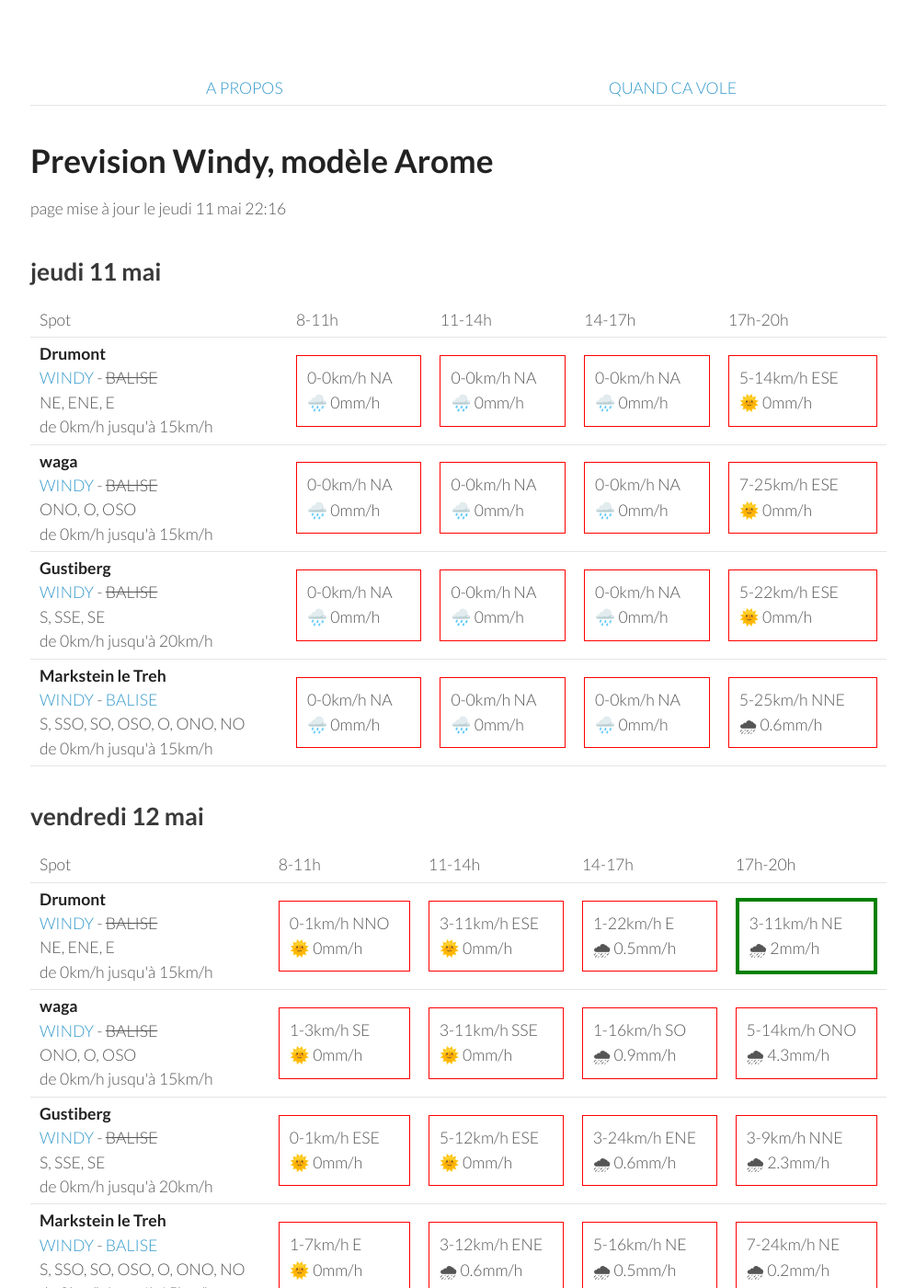
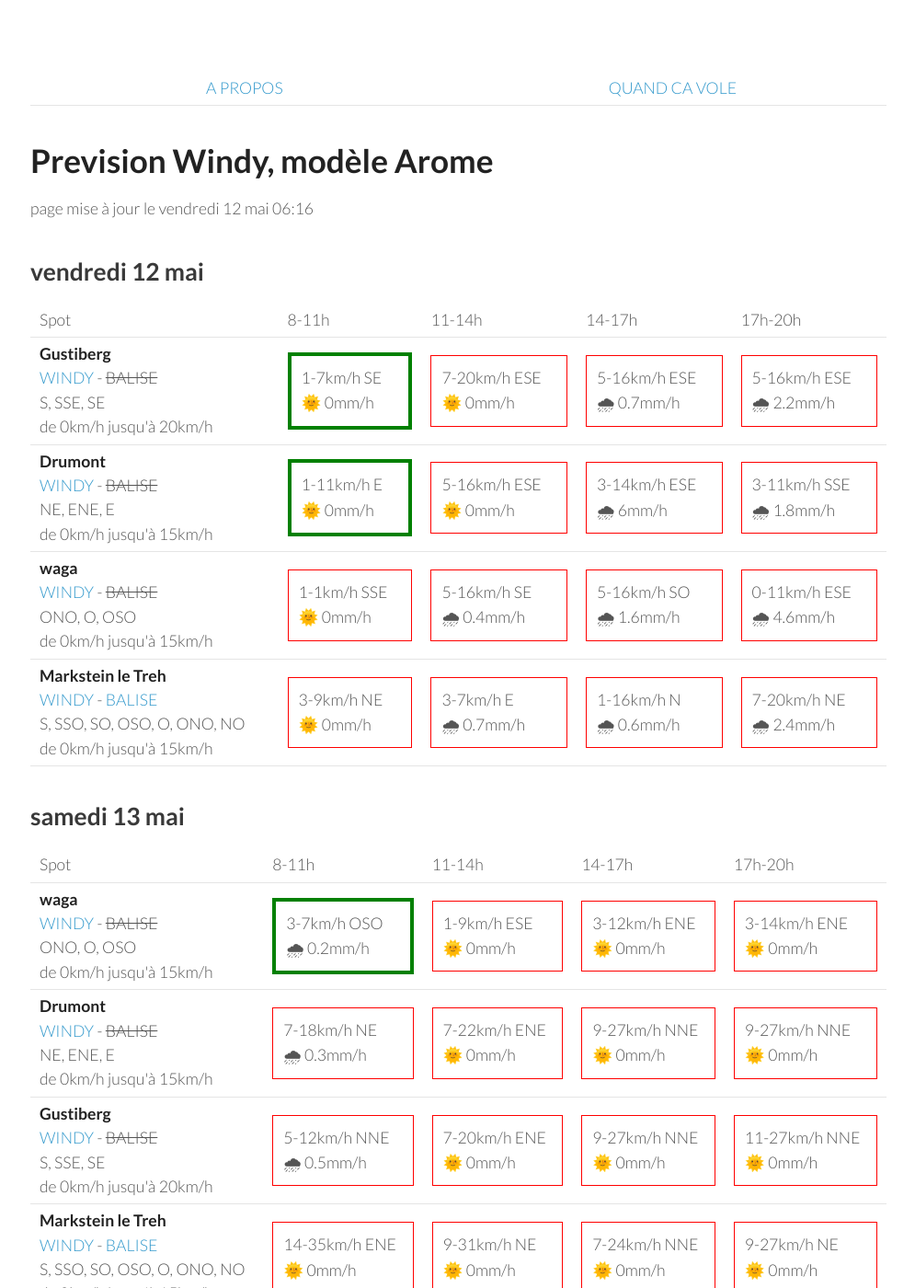
Before and after one commit to parapente-dans-le-nord/parapente-dans-le-nord.github.io, a Jekyll site: the page built from vosges.markdown, in a window 1280 px wide and 1400 px high. Shown: the whole window at 92% size, without its empty margins (25-1020 px from the left). Built offline with Jekyll 4.4.1, drawn with Linux system fonts in a browser that asks for light colours; some of the changed text lies outside the part shown.

Commit message:
update index.markdown

```diff
--- a/vosges.markdown
+++ b/vosges.markdown
@@ -7,60 +7,8 @@ title:  "Tous les spots"
 {: .links}
 
 # Prevision Windy, modèle Arome
-page mise à jour le jeudi 11 mai 22:16
+page mise à jour le vendredi 12 mai 06:16
 
-## jeudi 11 mai
-
-{::nomarkdown}
-<table>
-  <tbody>
-    <tr>
-      <td>Spot</td>
-      <td>8-11h</td>
-      <td>11-14h</td>
-      <td>14-17h</td>
-      <td>17h-20h</td>
-    </tr>
-<tr>
-        <td><strong>Drumont</strong><br><a href="https://windy.com/47.898/6.919?47.687,6.919,9,m:eYYagmG">WINDY</a> - <span class="no-balise"> BALISE </span><br> <span class="vent-favorable">NE, ENE, E</span><br><span class="force-vent">de 0km/h jusqu'à 15km/h</span> </td>
-
-            <td><div class="not-flyable"><p>0-0km/h NA</p><p>🌧️ 0mm/h</p></div></td>
-            <td><div class="not-flyable"><p>0-0km/h NA</p><p>🌧️ 0mm/h</p></div></td>
-            <td><div class="not-flyable"><p>0-0km/h NA</p><p>🌧️ 0mm/h</p></div></td>
-            <td><div class="not-flyable"><p>5-14km/h ESE</p><p>🌞 0mm/h</p></div></td>
-
-    </tr>
-<tr>
-        <td><strong>waga</strong><br><a href="https://windy.com/47.903/6.996?47.900,6.983,15">WINDY</a> - <span class="no-balise"> BALISE </span><br> <span class="vent-favorable">ONO, O, OSO</span><br><span class="force-vent">de 0km/h jusqu'à 15km/h</span> </td>
-
-            <td><div class="not-flyable"><p>0-0km/h NA</p><p>🌧️ 0mm/h</p></div></td>
-            <td><div class="not-flyable"><p>0-0km/h NA</p><p>🌧️ 0mm/h</p></div></td>
-            <td><div class="not-flyable"><p>0-0km/h NA</p><p>🌧️ 0mm/h</p></div></td>
-            <td><div class="not-flyable"><p>7-25km/h ESE</p><p>🌞 0mm/h</p></div></td>
-
-    </tr>
-<tr>
-        <td><strong>Gustiberg</strong><br><a href="https://windy.com/47.894/6.934?47.891,6.934,15,m:eYYagmI">WINDY</a> - <span class="no-balise"> BALISE </span><br> <span class="vent-favorable">S, SSE, SE</span><br><span class="force-vent">de 0km/h jusqu'à 20km/h</span> </td>
-
-            <td><div class="not-flyable"><p>0-0km/h NA</p><p>🌧️ 0mm/h</p></div></td>
-            <td><div class="not-flyable"><p>0-0km/h NA</p><p>🌧️ 0mm/h</p></div></td>
-            <td><div class="not-flyable"><p>0-0km/h NA</p><p>🌧️ 0mm/h</p></div></td>
-            <td><div class="not-flyable"><p>5-22km/h ESE</p><p>🌞 0mm/h</p></div></td>
-
-    </tr>
-<tr>
-        <td><strong>Markstein le Treh</strong><br><a href="https://windy.com/47.926/7.012?47.505,7.012,8,m:eY1agmQ">WINDY</a> - <span class=""><a href="http://www.balisemeteo.com/balise.php?idBalise=136">BALISE</a> </span><br> <span class="vent-favorable">S, SSO, SO, OSO, O, ONO, NO</span><br><span class="force-vent">de 0km/h jusqu'à 15km/h</span> </td>
-
-            <td><div class="not-flyable"><p>0-0km/h NA</p><p>🌧️ 0mm/h</p></div></td>
-            <td><div class="not-flyable"><p>0-0km/h NA</p><p>🌧️ 0mm/h</p></div></td>
-            <td><div class="not-flyable"><p>0-0km/h NA</p><p>🌧️ 0mm/h</p></div></td>
-            <td><div class="not-flyable"><p>5-25km/h NNE</p><p>🌧 0.6mm/h</p></div></td>
-
-    </tr>
-
-</tbody>
-</table>
-{:/}
 ## vendredi 12 mai
 
 {::nomarkdown}
@@ -74,42 +22,42 @@ page mise à jour le jeudi 11 mai 22:16
       <td>17h-20h</td>
     </tr>
 <tr>
+        <td><strong>Gustiberg</strong><br><a href="https://windy.com/47.894/6.934?47.891,6.934,15,m:eYYagmI">WINDY</a> - <span class="no-balise"> BALISE </span><br> <span class="vent-favorable">S, SSE, SE</span><br><span class="force-vent">de 0km/h jusqu'à 20km/h</span> </td>
+
+            <td><div class="flyable"><p>1-7km/h SE</p><p>🌞 0mm/h</p></div></td>
+            <td><div class="not-flyable"><p>7-20km/h ESE</p><p>🌞 0mm/h</p></div></td>
+            <td><div class="not-flyable"><p>5-16km/h ESE</p><p>🌧 0.7mm/h</p></div></td>
+            <td><div class="not-flyable"><p>5-16km/h ESE</p><p>🌧 2.2mm/h</p></div></td>
+
+
+    </tr>
+<tr>
         <td><strong>Drumont</strong><br><a href="https://windy.com/47.898/6.919?47.687,6.919,9,m:eYYagmG">WINDY</a> - <span class="no-balise"> BALISE </span><br> <span class="vent-favorable">NE, ENE, E</span><br><span class="force-vent">de 0km/h jusqu'à 15km/h</span> </td>
 
-            <td><div class="not-flyable"><p>0-1km/h NNO</p><p>🌞 0mm/h</p></div></td>
-            <td><div class="not-flyable"><p>3-11km/h ESE</p><p>🌞 0mm/h</p></div></td>
-            <td><div class="not-flyable"><p>1-22km/h E</p><p>🌧 0.5mm/h</p></div></td>
-            <td><div class="flyable"><p>3-11km/h NE</p><p>🌧 2mm/h</p></div></td>
+            <td><div class="flyable"><p>1-11km/h E</p><p>🌞 0mm/h</p></div></td>
+            <td><div class="not-flyable"><p>5-16km/h ESE</p><p>🌞 0mm/h</p></div></td>
+            <td><div class="not-flyable"><p>3-14km/h ESE</p><p>🌧 6mm/h</p></div></td>
+            <td><div class="not-flyable"><p>3-11km/h SSE</p><p>🌧 1.8mm/h</p></div></td>
 
 
     </tr>
 <tr>
         <td><strong>waga</strong><br><a href="https://windy.com/47.903/6.996?47.900,6.983,15">WINDY</a> - <span class="no-balise"> BALISE </span><br> <span class="vent-favorable">ONO, O, OSO</span><br><span class="force-vent">de 0km/h jusqu'à 15km/h</span> </td>
 
-            <td><div class="not-flyable"><p>1-3km/h SE</p><p>🌞 0mm/h</p></div></td>
-            <td><div class="not-flyable"><p>3-11km/h SSE</p><p>🌞 0mm/h</p></div></td>
-            <td><div class="not-flyable"><p>1-16km/h SO</p><p>🌧 0.9mm/h</p></div></td>
-            <td><div class="not-flyable"><p>5-14km/h ONO</p><p>🌧 4.3mm/h</p></div></td>
-
-
-    </tr>
-<tr>
-        <td><strong>Gustiberg</strong><br><a href="https://windy.com/47.894/6.934?47.891,6.934,15,m:eYYagmI">WINDY</a> - <span class="no-balise"> BALISE </span><br> <span class="vent-favorable">S, SSE, SE</span><br><span class="force-vent">de 0km/h jusqu'à 20km/h</span> </td>
-
-            <td><div class="not-flyable"><p>0-1km/h ESE</p><p>🌞 0mm/h</p></div></td>
-            <td><div class="not-flyable"><p>5-12km/h ESE</p><p>🌞 0mm/h</p></div></td>
-            <td><div class="not-flyable"><p>3-24km/h ENE</p><p>🌧 0.6mm/h</p></div></td>
-            <td><div class="not-flyable"><p>3-9km/h NNE</p><p>🌧 2.3mm/h</p></div></td>
+            <td><div class="not-flyable"><p>1-1km/h SSE</p><p>🌞 0mm/h</p></div></td>
+            <td><div class="not-flyable"><p>5-16km/h SE</p><p>🌧 0.4mm/h</p></div></td>
+            <td><div class="not-flyable"><p>5-16km/h SO</p><p>🌧 1.6mm/h</p></div></td>
+            <td><div class="not-flyable"><p>0-11km/h ESE</p><p>🌧 4.6mm/h</p></div></td>
 
 
     </tr>
 <tr>
         <td><strong>Markstein le Treh</strong><br><a href="https://windy.com/47.926/7.012?47.505,7.012,8,m:eY1agmQ">WINDY</a> - <span class=""><a href="http://www.balisemeteo.com/balise.php?idBalise=136">BALISE</a> </span><br> <span class="vent-favorable">S, SSO, SO, OSO, O, ONO, NO</span><br><span class="force-vent">de 0km/h jusqu'à 15km/h</span> </td>
 
-            <td><div class="not-flyable"><p>1-7km/h E</p><p>🌞 0mm/h</p></div></td>
-            <td><div class="not-flyable"><p>3-12km/h ENE</p><p>🌧 0.6mm/h</p></div></td>
-            <td><div class="not-flyable"><p>5-16km/h NE</p><p>🌧 0.5mm/h</p></div></td>
-            <td><div class="not-flyable"><p>7-24km/h NE</p><p>🌧 0.2mm/h</p></div></td>
+            <td><div class="not-flyable"><p>3-9km/h NE</p><p>🌞 0mm/h</p></div></td>
+            <td><div class="not-flyable"><p>3-7km/h E</p><p>🌧 0.7mm/h</p></div></td>
+            <td><div class="not-flyable"><p>1-16km/h N</p><p>🌧 0.6mm/h</p></div></td>
+            <td><div class="not-flyable"><p>7-20km/h NE</p><p>🌧 2.4mm/h</p></div></td>
 
 
     </tr>
@@ -132,40 +80,40 @@ page mise à jour le jeudi 11 mai 22:16
 <tr>
         <td><strong>waga</strong><br><a href="https://windy.com/47.903/6.996?47.900,6.983,15">WINDY</a> - <span class="no-balise"> BALISE </span><br> <span class="vent-favorable">ONO, O, OSO</span><br><span class="force-vent">de 0km/h jusqu'à 15km/h</span> </td>
 
-            <td><div class="flyable"><p>1-7km/h OSO</p><p>🌞 0mm/h</p></div></td>
-            <td><div class="not-flyable"><p>9-29km/h ENE</p><p>🌧 0.4mm/h</p></div></td>
-            <td><div class="not-flyable"><p>9-31km/h ENE</p><p>🌧 0.2mm/h</p></div></td>
-            <td><div class="not-flyable"><p>11-33km/h NE</p><p>🌧 1.9mm/h</p></div></td>
+            <td><div class="flyable"><p>3-7km/h OSO</p><p>🌧 0.2mm/h</p></div></td>
+            <td><div class="not-flyable"><p>1-9km/h ESE</p><p>🌞 0mm/h</p></div></td>
+            <td><div class="not-flyable"><p>3-12km/h ENE</p><p>🌞 0mm/h</p></div></td>
+            <td><div class="not-flyable"><p>3-14km/h ENE</p><p>🌞 0mm/h</p></div></td>
 
 
     </tr>
 <tr>
         <td><strong>Drumont</strong><br><a href="https://windy.com/47.898/6.919?47.687,6.919,9,m:eYYagmG">WINDY</a> - <span class="no-balise"> BALISE </span><br> <span class="vent-favorable">NE, ENE, E</span><br><span class="force-vent">de 0km/h jusqu'à 15km/h</span> </td>
 
-            <td><div class="not-flyable"><p>5-20km/h ENE</p><p>🌞 0mm/h</p></div></td>
-            <td><div class="not-flyable"><p>9-24km/h ENE</p><p>🌧 1.2mm/h</p></div></td>
-            <td><div class="not-flyable"><p>5-25km/h NE</p><p>🌧 0.2mm/h</p></div></td>
-            <td><div class="not-flyable"><p>9-29km/h NE</p><p>🌧 1.2mm/h</p></div></td>
+            <td><div class="not-flyable"><p>7-18km/h NE</p><p>🌧 0.3mm/h</p></div></td>
+            <td><div class="not-flyable"><p>7-22km/h ENE</p><p>🌞 0mm/h</p></div></td>
+            <td><div class="not-flyable"><p>9-27km/h NNE</p><p>🌞 0mm/h</p></div></td>
+            <td><div class="not-flyable"><p>9-27km/h NNE</p><p>🌞 0mm/h</p></div></td>
 
 
     </tr>
 <tr>
         <td><strong>Gustiberg</strong><br><a href="https://windy.com/47.894/6.934?47.891,6.934,15,m:eYYagmI">WINDY</a> - <span class="no-balise"> BALISE </span><br> <span class="vent-favorable">S, SSE, SE</span><br><span class="force-vent">de 0km/h jusqu'à 20km/h</span> </td>
 
-            <td><div class="not-flyable"><p>5-16km/h NE</p><p>🌞 0mm/h</p></div></td>
-            <td><div class="not-flyable"><p>9-25km/h ENE</p><p>🌧 1mm/h</p></div></td>
-            <td><div class="not-flyable"><p>5-27km/h NE</p><p>🌧 0.2mm/h</p></div></td>
-            <td><div class="not-flyable"><p>9-29km/h NE</p><p>🌧 1.4mm/h</p></div></td>
+            <td><div class="not-flyable"><p>5-12km/h NNE</p><p>🌧 0.5mm/h</p></div></td>
+            <td><div class="not-flyable"><p>7-20km/h ENE</p><p>🌞 0mm/h</p></div></td>
+            <td><div class="not-flyable"><p>9-27km/h NNE</p><p>🌞 0mm/h</p></div></td>
+            <td><div class="not-flyable"><p>11-27km/h NNE</p><p>🌞 0mm/h</p></div></td>
 
 
     </tr>
 <tr>
         <td><strong>Markstein le Treh</strong><br><a href="https://windy.com/47.926/7.012?47.505,7.012,8,m:eY1agmQ">WINDY</a> - <span class=""><a href="http://www.balisemeteo.com/balise.php?idBalise=136">BALISE</a> </span><br> <span class="vent-favorable">S, SSO, SO, OSO, O, ONO, NO</span><br><span class="force-vent">de 0km/h jusqu'à 15km/h</span> </td>
 
-            <td><div class="not-flyable"><p>5-20km/h NE</p><p>🌞 0mm/h</p></div></td>
-            <td><div class="not-flyable"><p>9-29km/h ENE</p><p>🌧 0.3mm/h</p></div></td>
-            <td><div class="not-flyable"><p>9-31km/h ENE</p><p>🌧 0.3mm/h</p></div></td>
-            <td><div class="not-flyable"><p>11-33km/h NE</p><p>🌧 1.7mm/h</p></div></td>
+            <td><div class="not-flyable"><p>14-35km/h ENE</p><p>🌞 0mm/h</p></div></td>
+            <td><div class="not-flyable"><p>9-31km/h NE</p><p>🌞 0mm/h</p></div></td>
+            <td><div class="not-flyable"><p>7-24km/h NNE</p><p>🌞 0mm/h</p></div></td>
+            <td><div class="not-flyable"><p>9-27km/h NE</p><p>🌞 0mm/h</p></div></td>
 
 
     </tr>
@@ -186,42 +134,42 @@ page mise à jour le jeudi 11 mai 22:16
       <td>17h-20h</td>
     </tr>
 <tr>
-        <td><strong>Gustiberg</strong><br><a href="https://windy.com/47.894/6.934?47.891,6.934,15,m:eYYagmI">WINDY</a> - <span class="no-balise"> BALISE </span><br> <span class="vent-favorable">S, SSE, SE</span><br><span class="force-vent">de 0km/h jusqu'à 20km/h</span> </td>
+        <td><strong>Drumont</strong><br><a href="https://windy.com/47.898/6.919?47.687,6.919,9,m:eYYagmG">WINDY</a> - <span class="no-balise"> BALISE </span><br> <span class="vent-favorable">NE, ENE, E</span><br><span class="force-vent">de 0km/h jusqu'à 15km/h</span> </td>
 
-            <td><div class="flyable"><p>1-9km/h SE</p><p>🌞 0mm/h</p></div></td>
-            <td><div class="not-flyable"><p>1-18km/h ENE</p><p>🌧 1.8mm/h</p></div></td>
-            <td><div class="not-flyable"><p>5-20km/h NO</p><p>🌧 9mm/h</p></div></td>
-            <td><div class="not-flyable"><p>12-31km/h NNO</p><p>🌧 3.6mm/h</p></div></td>
+            <td><div class="flyable"><p>1-11km/h NE</p><p>🌞 0mm/h</p></div></td>
+            <td><div class="not-flyable"><p>7-22km/h ENE</p><p>🌧 1mm/h</p></div></td>
+            <td><div class="not-flyable"><p>5-24km/h NE</p><p>🌧 2.9mm/h</p></div></td>
+            <td><div class="not-flyable"><p>9-25km/h NNE</p><p>🌧 1.8mm/h</p></div></td>
 
 
     </tr>
 <tr>
-        <td><strong>Drumont</strong><br><a href="https://windy.com/47.898/6.919?47.687,6.919,9,m:eYYagmG">WINDY</a> - <span class="no-balise"> BALISE </span><br> <span class="vent-favorable">NE, ENE, E</span><br><span class="force-vent">de 0km/h jusqu'à 15km/h</span> </td>
+        <td><strong>Gustiberg</strong><br><a href="https://windy.com/47.894/6.934?47.891,6.934,15,m:eYYagmI">WINDY</a> - <span class="no-balise"> BALISE </span><br> <span class="vent-favorable">S, SSE, SE</span><br><span class="force-vent">de 0km/h jusqu'à 20km/h</span> </td>
 
-            <td><div class="not-flyable"><p>1-7km/h SE</p><p>🌞 0mm/h</p></div></td>
-            <td><div class="not-flyable"><p>1-16km/h NE</p><p>🌧 1.5mm/h</p></div></td>
-            <td><div class="not-flyable"><p>5-20km/h NO</p><p>🌧 10mm/h</p></div></td>
-            <td><div class="not-flyable"><p>12-31km/h NNO</p><p>🌧 3.7mm/h</p></div></td>
+            <td><div class="not-flyable"><p>1-11km/h NE</p><p>🌞 0mm/h</p></div></td>
+            <td><div class="not-flyable"><p>7-24km/h ENE</p><p>🌧 1.2mm/h</p></div></td>
+            <td><div class="not-flyable"><p>5-24km/h NE</p><p>🌧 2.6mm/h</p></div></td>
+            <td><div class="not-flyable"><p>7-25km/h NNE</p><p>🌧 2.2mm/h</p></div></td>
+
+
+    </tr>
+<tr>
+        <td><strong>Markstein le Treh</strong><br><a href="https://windy.com/47.926/7.012?47.505,7.012,8,m:eY1agmQ">WINDY</a> - <span class=""><a href="http://www.balisemeteo.com/balise.php?idBalise=136">BALISE</a> </span><br> <span class="vent-favorable">S, SSO, SO, OSO, O, ONO, NO</span><br><span class="force-vent">de 0km/h jusqu'à 15km/h</span> </td>
+
+            <td><div class="not-flyable"><p>3-12km/h NE</p><p>🌞 0mm/h</p></div></td>
+            <td><div class="not-flyable"><p>9-27km/h ENE</p><p>🌧 1.9mm/h</p></div></td>
+            <td><div class="not-flyable"><p>7-27km/h ENE</p><p>🌧 1.5mm/h</p></div></td>
+            <td><div class="not-flyable"><p>7-29km/h NNE</p><p>🌧 3.5mm/h</p></div></td>
 
 
     </tr>
 <tr>
         <td><strong>waga</strong><br><a href="https://windy.com/47.903/6.996?47.900,6.983,15">WINDY</a> - <span class="no-balise"> BALISE </span><br> <span class="vent-favorable">ONO, O, OSO</span><br><span class="force-vent">de 0km/h jusqu'à 15km/h</span> </td>
 
-            <td><div class="not-flyable"><p>0-9km/h E</p><p>🌞 0mm/h</p></div></td>
-            <td><div class="not-flyable"><p>5-20km/h E</p><p>🌧 3.7mm/h</p></div></td>
-            <td><div class="not-flyable"><p>3-22km/h NO</p><p>🌧 3.6mm/h</p></div></td>
-            <td><div class="not-flyable"><p>11-33km/h NNO</p><p>🌧 3.9mm/h</p></div></td>
-
-
-    </tr>
-<tr>
-        <td><strong>Markstein le Treh</strong><br><a href="https://windy.com/47.926/7.012?47.505,7.012,8,m:eY1agmQ">WINDY</a> - <span class=""><a href="http://www.balisemeteo.com/balise.php?idBalise=136">BALISE</a> </span><br> <span class="vent-favorable">S, SSO, SO, OSO, O, ONO, NO</span><br><span class="force-vent">de 0km/h jusqu'à 15km/h</span> </td>
-
-            <td><div class="not-flyable"><p>1-11km/h NE</p><p>🌞 0mm/h</p></div></td>
-            <td><div class="not-flyable"><p>5-20km/h ENE</p><p>🌧 3.8mm/h</p></div></td>
-            <td><div class="not-flyable"><p>3-22km/h NNO</p><p>🌧 2.8mm/h</p></div></td>
-            <td><div class="not-flyable"><p>11-33km/h NNO</p><p>🌧 3.2mm/h</p></div></td>
+            <td><div class="not-flyable"><p>3-12km/h NNE</p><p>🌞 0mm/h</p></div></td>
+            <td><div class="not-flyable"><p>9-27km/h ENE</p><p>🌧 2.4mm/h</p></div></td>
+            <td><div class="not-flyable"><p>7-27km/h ENE</p><p>🌧 1.8mm/h</p></div></td>
+            <td><div class="not-flyable"><p>7-27km/h NNE</p><p>🌧 3.4mm/h</p></div></td>
 
 
     </tr>
@@ -244,8 +192,8 @@ page mise à jour le jeudi 11 mai 22:16
 <tr>
         <td><strong>waga</strong><br><a href="https://windy.com/47.903/6.996?47.900,6.983,15">WINDY</a> - <span class="no-balise"> BALISE </span><br> <span class="vent-favorable">ONO, O, OSO</span><br><span class="force-vent">de 0km/h jusqu'à 15km/h</span> </td>
 
-            <td><div class="not-flyable"><p>11-33km/h ONO</p><p>🌞 0mm/h</p></div></td>
-            <td><div class="not-flyable"><p>9-37km/h NO</p><p>🌞 0mm/h</p></div></td>
+            <td><div class="not-flyable"><p>5-22km/h NO</p><p>🌞 0mm/h</p></div></td>
+            <td><div class="not-flyable"><p>9-27km/h N</p><p>🌧 0.3mm/h</p></div></td>
             <td><div class="not-flyable"><p>9-31km/h ONO</p><p>🌞 0mm/h</p></div></td>
             <td><div class="not-flyable"><p>9-35km/h NO</p><p>🌞 0mm/h</p></div></td>
 
@@ -254,8 +202,8 @@ page mise à jour le jeudi 11 mai 22:16
 <tr>
         <td><strong>Gustiberg</strong><br><a href="https://windy.com/47.894/6.934?47.891,6.934,15,m:eYYagmI">WINDY</a> - <span class="no-balise"> BALISE </span><br> <span class="vent-favorable">S, SSE, SE</span><br><span class="force-vent">de 0km/h jusqu'à 20km/h</span> </td>
 
-            <td><div class="not-flyable"><p>11-29km/h ONO</p><p>🌞 0mm/h</p></div></td>
-            <td><div class="not-flyable"><p>11-35km/h NO</p><p>🌞 0mm/h</p></div></td>
+            <td><div class="not-flyable"><p>5-18km/h NNO</p><p>🌞 0mm/h</p></div></td>
+            <td><div class="not-flyable"><p>11-29km/h N</p><p>🌧 0.2mm/h</p></div></td>
             <td><div class="not-flyable"><p>11-29km/h NO</p><p>🌞 0mm/h</p></div></td>
             <td><div class="not-flyable"><p>11-33km/h NO</p><p>🌞 0mm/h</p></div></td>
 
@@ -264,8 +212,8 @@ page mise à jour le jeudi 11 mai 22:16
 <tr>
         <td><strong>Markstein le Treh</strong><br><a href="https://windy.com/47.926/7.012?47.505,7.012,8,m:eY1agmQ">WINDY</a> - <span class=""><a href="http://www.balisemeteo.com/balise.php?idBalise=136">BALISE</a> </span><br> <span class="vent-favorable">S, SSO, SO, OSO, O, ONO, NO</span><br><span class="force-vent">de 0km/h jusqu'à 15km/h</span> </td>
 
-            <td><div class="not-flyable"><p>11-33km/h ONO</p><p>🌞 0mm/h</p></div></td>
-            <td><div class="not-flyable"><p>9-35km/h NO</p><p>🌞 0mm/h</p></div></td>
+            <td><div class="not-flyable"><p>5-20km/h NO</p><p>🌞 0mm/h</p></div></td>
+            <td><div class="not-flyable"><p>9-27km/h N</p><p>🌧 0.3mm/h</p></div></td>
             <td><div class="not-flyable"><p>9-31km/h ONO</p><p>🌞 0mm/h</p></div></td>
             <td><div class="not-flyable"><p>9-33km/h NO</p><p>🌞 0mm/h</p></div></td>
 
@@ -274,8 +222,8 @@ page mise à jour le jeudi 11 mai 22:16
 <tr>
         <td><strong>Drumont</strong><br><a href="https://windy.com/47.898/6.919?47.687,6.919,9,m:eYYagmG">WINDY</a> - <span class="no-balise"> BALISE </span><br> <span class="vent-favorable">NE, ENE, E</span><br><span class="force-vent">de 0km/h jusqu'à 15km/h</span> </td>
 
-            <td><div class="not-flyable"><p>11-27km/h NO</p><p>🌞 0mm/h</p></div></td>
-            <td><div class="not-flyable"><p>11-33km/h NO</p><p>🌞 0mm/h</p></div></td>
+            <td><div class="not-flyable"><p>5-18km/h NNO</p><p>🌞 0mm/h</p></div></td>
+            <td><div class="not-flyable"><p>11-29km/h N</p><p>🌧 0.2mm/h</p></div></td>
             <td><div class="not-flyable"><p>11-29km/h NO</p><p>🌞 0mm/h</p></div></td>
             <td><div class="not-flyable"><p>11-31km/h NO</p><p>🌞 0mm/h</p></div></td>
 
```
